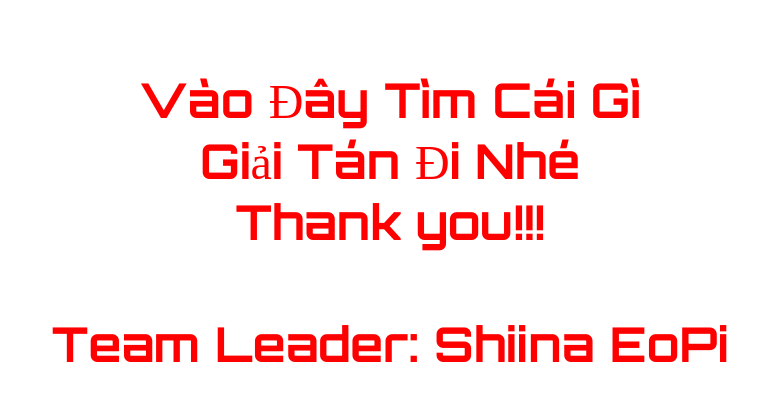
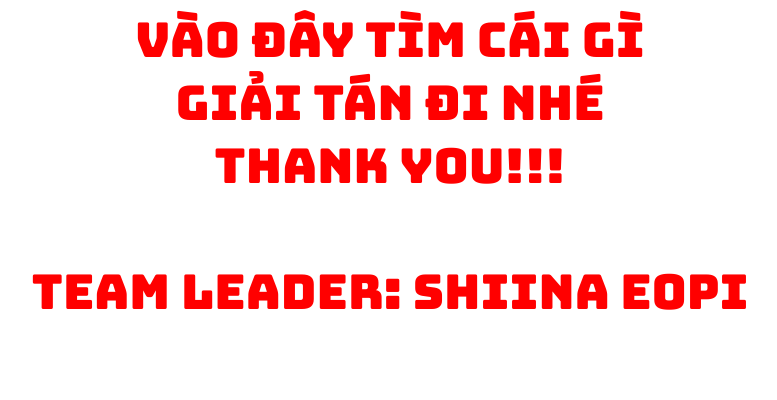
Before and after one commit to tinykidpro/LoLiCyberInfo, a plain HTML site: page css/index.html in a window 1280 px wide. Shown: the whole page, without its empty margins (250-1027 px from the left). Drawn offline with Linux system fonts and the light colour scheme.

Commit message:
Update index.html

```diff
--- a/css/index.html
+++ b/css/index.html
@@ -1,11 +1,11 @@
 <html>
 	<head>
 		<title>LoLi Team</title>
-		<link href='http://fonts.googleapis.com/css?family=Orbitron:700' rel='stylesheet' type='text/css'>
+		<link href='https://fonts.googleapis.com/css?family=Bungee' rel='stylesheet' type='text/css'>
 	</head>
 	<body>
 		<center>
-			<font face="Orbitron" size="7" color="red"><br>
+			<font face="Bungee" size="7" color="red">
 				Vào Đây Tìm Cái Gì<br>
 				Giải Tán Đi Nhé<br>
 				Thank you!!!<br><br>
```
